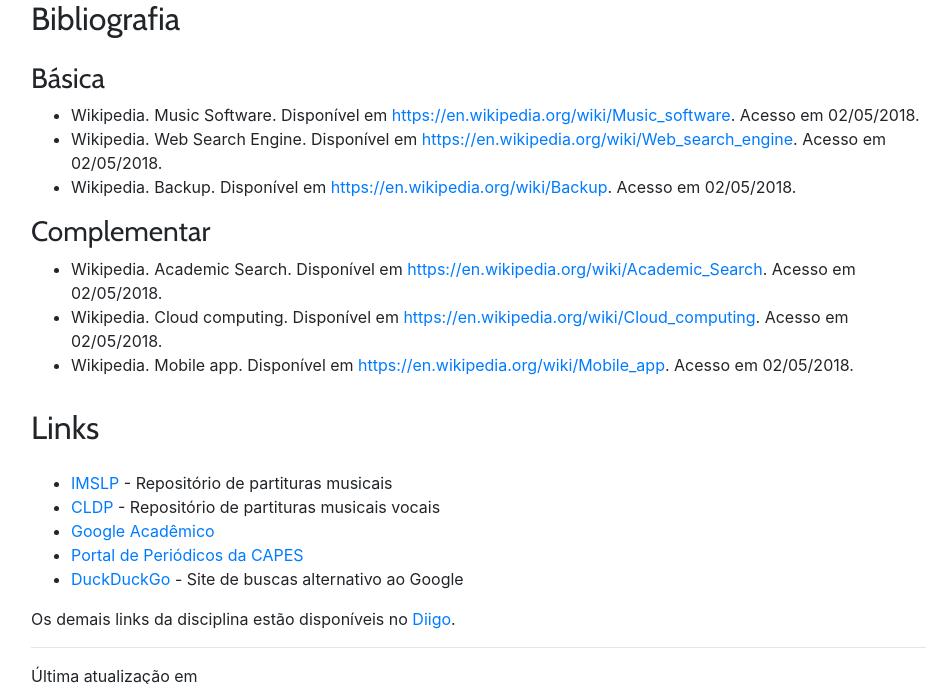
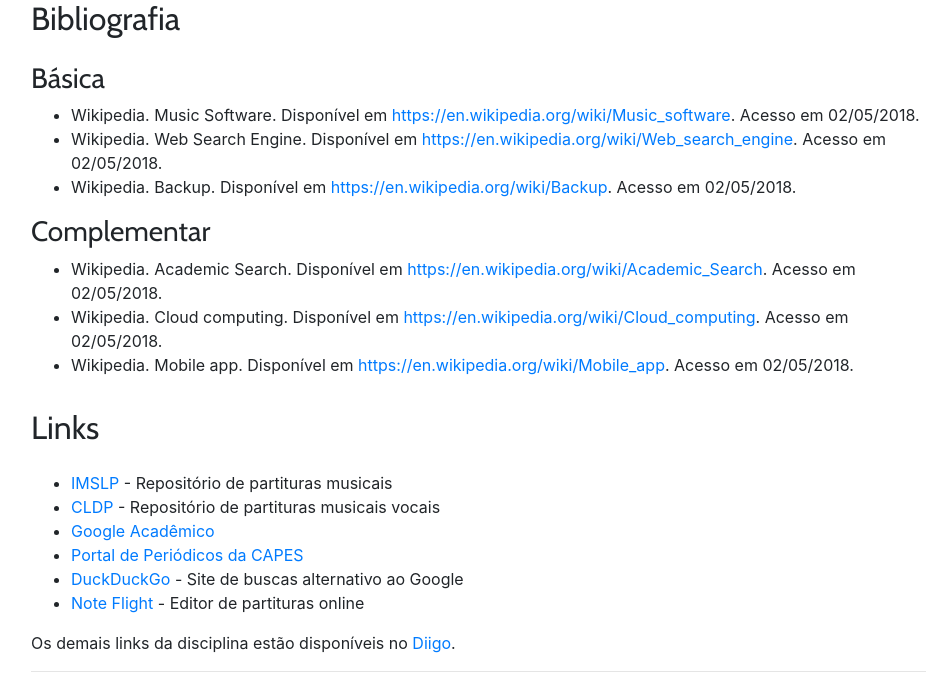
Before and after one commit to kroger/genosmus, a Jekyll site: the page built from _marcos/musa92.md, in a window 1280 px wide and 900 px high, scrolled down 3917 px, cut to the strip 0-684 px from the top of the window. Shown: the whole strip, without its empty margins (69-1019 px from the left). Built offline with Jekyll 4.4.1, drawn with Linux system fonts in a browser that asks for light colours; the table of contents is made by our own code.

Commit message:
Ampliação de links da disciplina

```diff
--- a/_marcos/musa92.md
+++ b/_marcos/musa92.md
@@ -139,6 +139,7 @@
 - [Google Acadêmico](https://scholar.google.com.br/)
 - [Portal de Periódicos da CAPES](http://www.periodicos.capes.gov.br/)
 - [DuckDuckGo](http://duckduckgo.com/) - Site de buscas alternativo ao Google
+- [Note Flight](https://www.noteflight.com/home) - Editor de partituras online
 
 Os demais links da disciplina estão disponíveis no <a title="Links da
 disciplina MUSA92"
```
